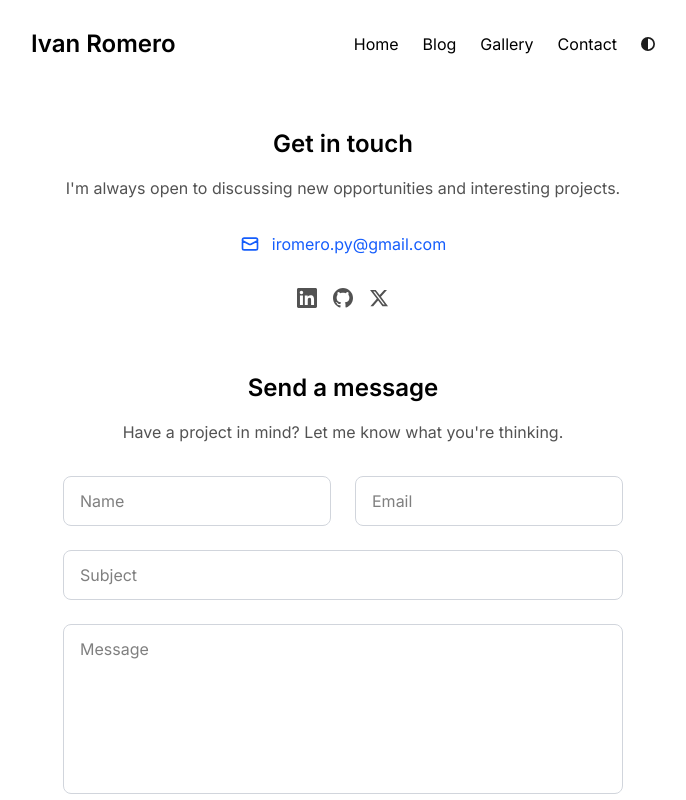
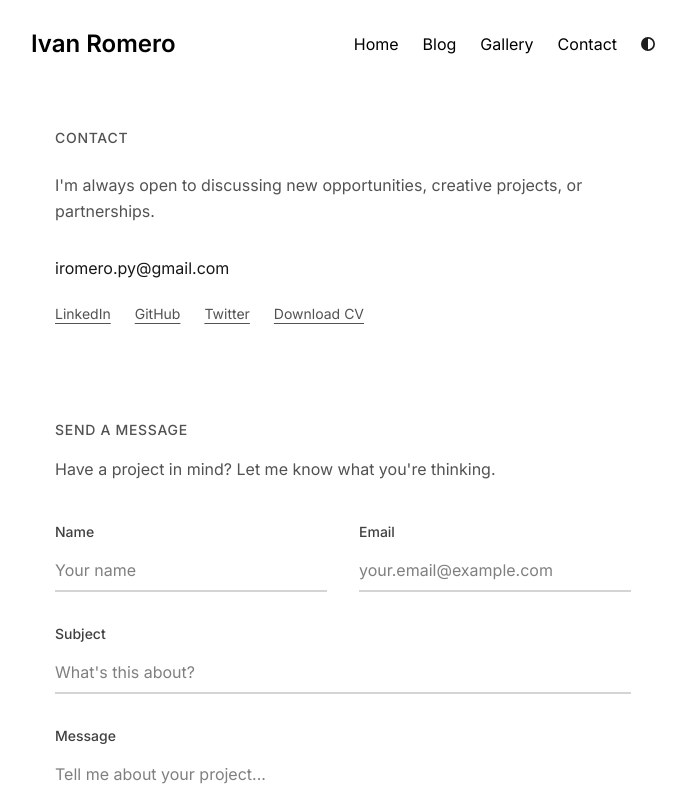
Before and after one commit to ivaaanrm/ir-portfolio, a Next.js app: page /contact in a window 1280 px wide. Shown: the top 800 px of the page, without its empty margins (297-983 px from the left). Built offline with nearby package versions, Linux system fonts and the light colour scheme.

Commit message:
Refactor Blog, Contact, and Photos pages: update headings for improved clarity and consistency, enhance layout and styling for better user experience, and adjust animation transitions for smoother interactions.

```diff
--- a/app/blog/page.tsx
+++ b/app/blog/page.tsx
@@ -21,7 +21,7 @@ export default function BlogPosts() {
         viewOptions={{ amount: 0.3 }}
         transition={{ duration: 0.3, ease: 'easeInOut' }}
       >
-        <h1 className="mb-8 text-3xl font-bold text-center text-black dark:text-white">My Adventures</h1>
+        <h2 className="flex items-center gap-2 text-sm font-medium uppercase tracking-wider mb-6 text-neutral-600 dark:text-neutral-400">Blog</h2>
       </InView>
       <div className="space-y-6">
         {allBlogs
--- a/app/contact/page.tsx
+++ b/app/contact/page.tsx
@@ -1,7 +1,6 @@
 "use client";
 
 import { useState } from "react";
-import Image from "next/image";
 import { socialLinks } from "../lib/config";
 import { InView } from "../components/in-view";
 
@@ -38,171 +37,176 @@ export default function ContactPage() {
   };
 
   return (
-    <section className="max-w-4xl mx-auto space-y-16">
-      {/* Header */}
-      {/* <InView
+    <section className="max-w-3xl mx-auto pt-0 pb-12">
+      {/* Page Title */}
+      <InView
         variants={{
-          hidden: { opacity: 0, y: 100, filter: 'blur(4px)' },
-          visible: { opacity: 1, y: 0, filter: 'blur(0px)' },
+          hidden: { opacity: 0, y: 20 },
+          visible: { opacity: 1, y: 0 },
         }}
         viewOptions={{ amount: 0.3 }}
-        transition={{ duration: 0.3, ease: 'easeInOut' }}
+        transition={{ duration: 0.4, ease: 'easeOut' }}
       >
-        <div className="text-center">
-          <h1 className="text-4xl font-bold mb-4 text-black dark:text-white">
+        <h2 className="flex items-center gap-2 text-sm font-medium uppercase tracking-wider mb-6 text-neutral-600 dark:text-neutral-400">
           Contact
-          </h1>
-        </div>
-      </InView> */}
+        </h2>
+      </InView>
 
-      {/* Contact Details */}
+      {/* Get in Touch Section */}
       <InView
         variants={{
-          hidden: { opacity: 0, y: 100, filter: 'blur(4px)' },
-          visible: { opacity: 1, y: 0, filter: 'blur(0px)' },
+          hidden: { opacity: 0, y: 20 },
+          visible: { opacity: 1, y: 0 },
         }}
         viewOptions={{ amount: 0.3 }}
-        transition={{ duration: 0.5, ease: 'easeInOut' }}
+        transition={{ duration: 0.4, ease: 'easeOut', delay: 0.1 }}
       >
-        <div className="max-w-2xl mx-auto text-center space-y-8">
-          <div>
-            <h2 className="text-2xl font-semibold mb-4 text-black dark:text-white">
-              Get in touch
-            </h2>
-            <p className="text-neutral-600 dark:text-neutral-400 mb-6">
-              I'm always open to discussing new opportunities and interesting projects.
+        <div className="mb-24">
+          <p className="text-base text-neutral-600 dark:text-neutral-400 mb-8 leading-relaxed max-w-xl">
+            I'm always open to discussing new opportunities, creative projects, or partnerships.
           </p>
-          </div>
 
           {/* Email */}
-          <div className="flex items-center justify-center space-x-3">
-            <svg className="w-5 h-5 text-blue-600" fill="none" stroke="currentColor" viewBox="0 0 24 24">
-              <path strokeLinecap="round" strokeLinejoin="round" strokeWidth={2} d="M3 8l7.89 4.26a2 2 0 002.22 0L21 8M5 19h14a2 2 0 002-2V7a2 2 0 00-2-2H5a2 2 0 00-2 2v10a2 2 0 002 2z" />
-            </svg>
+          <div className="mb-6">
             <a
               href={socialLinks.email}
-              className="text-blue-600 dark:text-blue-400 hover:underline"
+              className="text-base text-neutral-900 dark:text-neutral-100 hover:text-blue-600 dark:hover:text-blue-400 transition-colors duration-200 inline-flex items-center gap-2"
             >
               iromero.py@gmail.com
             </a>
           </div>
 
           {/* Social Links */}
-          <div className="flex justify-center space-x-4">
+          <div className="flex gap-6 flex-wrap">
             <a
               href={socialLinks.linkedin}
               target="_blank"
               rel="noopener noreferrer"
-              className="text-neutral-600 dark:text-neutral-400 hover:text-blue-600 dark:hover:text-blue-400 transition-colors duration-200"
+              className="text-sm text-neutral-600 dark:text-neutral-400 hover:text-blue-600 dark:hover:text-blue-400 transition-colors duration-200 underline underline-offset-4"
             >
-              <svg className="w-5 h-5" fill="currentColor" viewBox="0 0 24 24">
-                <path d="M20.447 20.452h-3.554v-5.569c0-1.328-.027-3.037-1.852-3.037-1.853 0-2.136 1.445-2.136 2.939v5.667H9.351V9h3.414v1.561h.046c.477-.9 1.637-1.85 3.37-1.85 3.601 0 4.267 2.37 4.267 5.455v6.286zM5.337 7.433c-1.144 0-2.063-.926-2.063-2.065 0-1.138.92-2.063 2.063-2.063 1.14 0 2.064.925 2.064 2.063 0 1.139-.925 2.065-2.064 2.065zm1.782 13.019H3.555V9h3.564v11.452zM22.225 0H1.771C.792 0 0 .774 0 1.729v20.542C0 23.227.792 24 1.771 24h20.451C23.2 24 24 23.227 24 22.271V1.729C24 .774 23.2 0 22.222 0h.003z"/>
-              </svg>
+              LinkedIn
             </a>
             <a
               href={socialLinks.github}
               target="_blank"
               rel="noopener noreferrer"
-              className="text-neutral-600 dark:text-neutral-400 hover:text-gray-900 dark:hover:text-white transition-colors duration-200"
+              className="text-sm text-neutral-600 dark:text-neutral-400 hover:text-neutral-900 dark:hover:text-neutral-100 transition-colors duration-200 underline underline-offset-4"
             >
-              <svg className="w-5 h-5" fill="currentColor" viewBox="0 0 24 24">
-                <path d="M12 0c-6.626 0-12 5.373-12 12 0 5.302 3.438 9.8 8.207 11.387.599.111.793-.261.793-.577v-2.234c-3.338.726-4.033-1.416-4.033-1.416-.546-1.387-1.333-1.756-1.333-1.756-1.089-.745.083-.729.083-.729 1.205.084 1.839 1.237 1.839 1.237 1.07 1.834 2.807 1.304 3.492.997.107-.775.418-1.305.762-1.604-2.665-.305-5.467-1.334-5.467-5.931 0-1.311.469-2.381 1.236-3.221-.124-.303-.535-1.524.117-3.176 0 0 1.008-.322 3.301 1.23.957-.266 1.983-.399 3.003-.404 1.02.005 2.047.138 3.006.404 2.291-1.552 3.297-1.23 3.297-1.23.653 1.653.242 2.874.118 3.176.77.84 1.235 1.911 1.235 3.221 0 4.609-2.807 5.624-5.479 5.921.43.372.823 1.102.823 2.222v3.293c0 .319.192.694.801.576 4.765-1.589 8.199-6.086 8.199-11.386 0-6.627-5.373-12-12-12z"/>
-              </svg>
+              GitHub
             </a>
             <a
               href={socialLinks.twitter}
               target="_blank"
               rel="noopener noreferrer"
-              className="text-neutral-600 dark:text-neutral-400 hover:text-blue-400 transition-colors duration-200"
+              className="text-sm text-neutral-600 dark:text-neutral-400 hover:text-blue-400 transition-colors duration-200 underline underline-offset-4"
             >
-              <svg className="w-5 h-5" fill="currentColor" viewBox="0 0 24 24">
-                <path d="M18.244 2.25h3.308l-7.227 8.26 8.502 11.24H16.17l-5.214-6.817L4.99 21.75H1.68l7.73-8.835L1.254 2.25H8.08l4.713 6.231zm-1.161 17.52h1.833L7.084 4.126H5.117z"/>
-              </svg>
+              Twitter
+            </a>
+            <a
+              href="/cv-ivan-romero.pdf"
+              download
+              className="text-sm text-neutral-600 dark:text-neutral-400 hover:text-neutral-900 dark:hover:text-neutral-100 transition-colors duration-200 underline underline-offset-4"
+            >
+              Download CV
             </a>
           </div>
         </div>
       </InView>
 
-      {/* Contact Form Section */}
+      {/* Send a Message Section */}
       <InView
         variants={{
-          hidden: { opacity: 0, y: 100, filter: 'blur(4px)' },
-          visible: { opacity: 1, y: 0, filter: 'blur(0px)' },
+          hidden: { opacity: 0, y: 20 },
+          visible: { opacity: 1, y: 0 },
         }}
         viewOptions={{ amount: 0.2 }}
-        transition={{ duration: 2, ease: 'easeInOut' }}
+        transition={{ duration: 0.4, ease: 'easeOut', delay: 0.2 }}
       >
-        <div className="max-w-2xl mx-auto">
-          <div className="text-center mb-8">
-            <h2 className="text-2xl font-semibold mb-4 text-black dark:text-white">
+        <div>
+          <h2 className="flex items-center gap-2 text-sm font-medium uppercase tracking-wider mb-4 text-neutral-600 dark:text-neutral-400">
             Send a message
           </h2>
-            <p className="text-neutral-600 dark:text-neutral-400">
+          <p className="text-base text-neutral-600 dark:text-neutral-400 mb-10 leading-relaxed max-w-xl">
             Have a project in mind? Let me know what you're thinking.
           </p>
-          </div>
 
-          <form onSubmit={handleSubmit} className="space-y-6">
-          <div className="grid grid-cols-1 sm:grid-cols-2 gap-6">
+          <form onSubmit={handleSubmit} className="space-y-8">
+            <div className="grid grid-cols-1 sm:grid-cols-2 gap-8">
               <div>
+                <label htmlFor="name" className="block text-sm font-medium text-neutral-700 dark:text-neutral-300 mb-2">
+                  Name
+                </label>
                 <input
                   type="text"
+                  id="name"
                   name="name"
                   value={formData.name}
                   onChange={handleInputChange}
                   required
-                className="w-full px-4 py-3 border border-gray-300 dark:border-gray-600 rounded-lg focus:ring-2 focus:ring-blue-500 focus:border-transparent bg-white dark:bg-gray-800 text-black dark:text-white transition-colors duration-200"
-                placeholder="Name"
+                  className="w-full px-0 py-2 border-0 border-b-2 border-neutral-300 dark:border-neutral-600 focus:border-blue-600 dark:focus:border-blue-400 focus:ring-0 bg-transparent text-black dark:text-white transition-colors duration-200 outline-none"
+                  placeholder="Your name"
                 />
               </div>
               <div>
+                <label htmlFor="email" className="block text-sm font-medium text-neutral-700 dark:text-neutral-300 mb-2">
+                  Email
+                </label>
                 <input
                   type="email"
+                  id="email"
                   name="email"
                   value={formData.email}
                   onChange={handleInputChange}
                   required
-                className="w-full px-4 py-3 border border-gray-300 dark:border-gray-600 rounded-lg focus:ring-2 focus:ring-blue-500 focus:border-transparent bg-white dark:bg-gray-800 text-black dark:text-white transition-colors duration-200"
-                placeholder="Email"
+                  className="w-full px-0 py-2 border-0 border-b-2 border-neutral-300 dark:border-neutral-600 focus:border-blue-600 dark:focus:border-blue-400 focus:ring-0 bg-transparent text-black dark:text-white transition-colors duration-200 outline-none"
+                  placeholder="your.email@example.com"
                 />
               </div>
             </div>
 
             <div>
+              <label htmlFor="subject" className="block text-sm font-medium text-neutral-700 dark:text-neutral-300 mb-2">
+                Subject
+              </label>
               <input
                 type="text"
+                id="subject"
                 name="subject"
                 value={formData.subject}
                 onChange={handleInputChange}
                 required
-              className="w-full px-4 py-3 border border-gray-300 dark:border-gray-600 rounded-lg focus:ring-2 focus:ring-blue-500 focus:border-transparent bg-white dark:bg-gray-800 text-black dark:text-white transition-colors duration-200"
-              placeholder="Subject"
+                className="w-full px-0 py-2 border-0 border-b-2 border-neutral-300 dark:border-neutral-600 focus:border-blue-600 dark:focus:border-blue-400 focus:ring-0 bg-transparent text-black dark:text-white transition-colors duration-200 outline-none"
+                placeholder="What's this about?"
               />
             </div>
 
             <div>
+              <label htmlFor="message" className="block text-sm font-medium text-neutral-700 dark:text-neutral-300 mb-2">
+                Message
+              </label>
               <textarea
+                id="message"
                 name="message"
                 value={formData.message}
                 onChange={handleInputChange}
                 required
                 rows={6}
-              className="w-full px-4 py-3 border border-gray-300 dark:border-gray-600 rounded-lg focus:ring-2 focus:ring-blue-500 focus:border-transparent bg-white dark:bg-gray-800 text-black dark:text-white transition-colors duration-200 resize-none"
-              placeholder="Message"
+                className="w-full px-0 py-2 border-0 border-b-2 border-neutral-300 dark:border-neutral-600 focus:border-blue-600 dark:focus:border-blue-400 focus:ring-0 bg-transparent text-black dark:text-white transition-colors duration-200 resize-none outline-none"
+                placeholder="Tell me about your project..."
               />
             </div>
 
             {submitStatus === "success" && (
-            <div className="p-4 bg-green-50 dark:bg-green-900/20 border border-green-200 dark:border-green-800 rounded-lg">
-              <p className="text-green-800 dark:text-green-200 text-sm text-center">
+              <div className="py-3">
+                <p className="text-sm text-green-600 dark:text-green-400">
                   Message sent successfully! I'll get back to you soon.
                 </p>
               </div>
             )}
 
             {submitStatus === "error" && (
-            <div className="p-4 bg-red-50 dark:bg-red-900/20 border border-red-200 dark:border-red-800 rounded-lg">
-              <p className="text-red-800 dark:text-red-200 text-sm text-center">
+              <div className="py-3">
+                <p className="text-sm text-red-600 dark:text-red-400">
                   There was an error sending your message. Please try again or email me directly.
                 </p>
               </div>
@@ -211,9 +215,22 @@ export default function ContactPage() {
             <button
               type="submit"
               disabled={isSubmitting}
-            className="w-full px-6 py-3 bg-blue-600 text-white font-medium rounded-lg hover:bg-blue-700 focus:ring-2 focus:ring-blue-500 focus:ring-offset-2 transition-all duration-200 disabled:opacity-50 disabled:cursor-not-allowed"
+              className="group relative inline-flex items-center gap-2 px-8 py-3.5 bg-neutral-900 dark:bg-white text-white dark:text-neutral-900 text-sm font-medium overflow-hidden focus:outline-none focus:ring-2 focus:ring-blue-600 focus:ring-offset-2 dark:focus:ring-offset-neutral-900 transition-all duration-300 disabled:opacity-50 disabled:cursor-not-allowed hover:gap-3"
             >
-            {isSubmitting ? "Sending..." : "Send Message"}
+              <span className="relative z-10">
+                {isSubmitting ? "Sending..." : "Send message"}
+              </span>
+              {!isSubmitting && (
+                <svg
+                  className="relative z-10 w-4 h-4 transition-transform duration-300 group-hover:translate-x-1"
+                  fill="none"
+                  stroke="currentColor"
+                  viewBox="0 0 24 24"
+                >
+                  <path strokeLinecap="round" strokeLinejoin="round" strokeWidth={2} d="M14 5l7 7m0 0l-7 7m7-7H3" />
+                </svg>
+              )}
+              <span className="absolute inset-0 bg-blue-600 dark:bg-blue-500 transform scale-x-0 group-hover:scale-x-100 transition-transform duration-300 origin-left"></span>
             </button>
           </form>
         </div>
--- a/app/photos/page.tsx
+++ b/app/photos/page.tsx
@@ -10,7 +10,7 @@ export const metadata: Metadata = {
 export default function Photos() {
   return (
     <section>
-      <h1 className="mb-8 text-3xl font-bold text-center text-black dark:text-white">Photography</h1>
+      <h2 className="flex items-center gap-2 text-sm font-medium uppercase tracking-wider mb-6 text-neutral-600 dark:text-neutral-400">Gallery</h2>
       <ImageGrid
         columns={3}
         images={[
```
Lines whose indentation alone changed are shown as unchanged.
